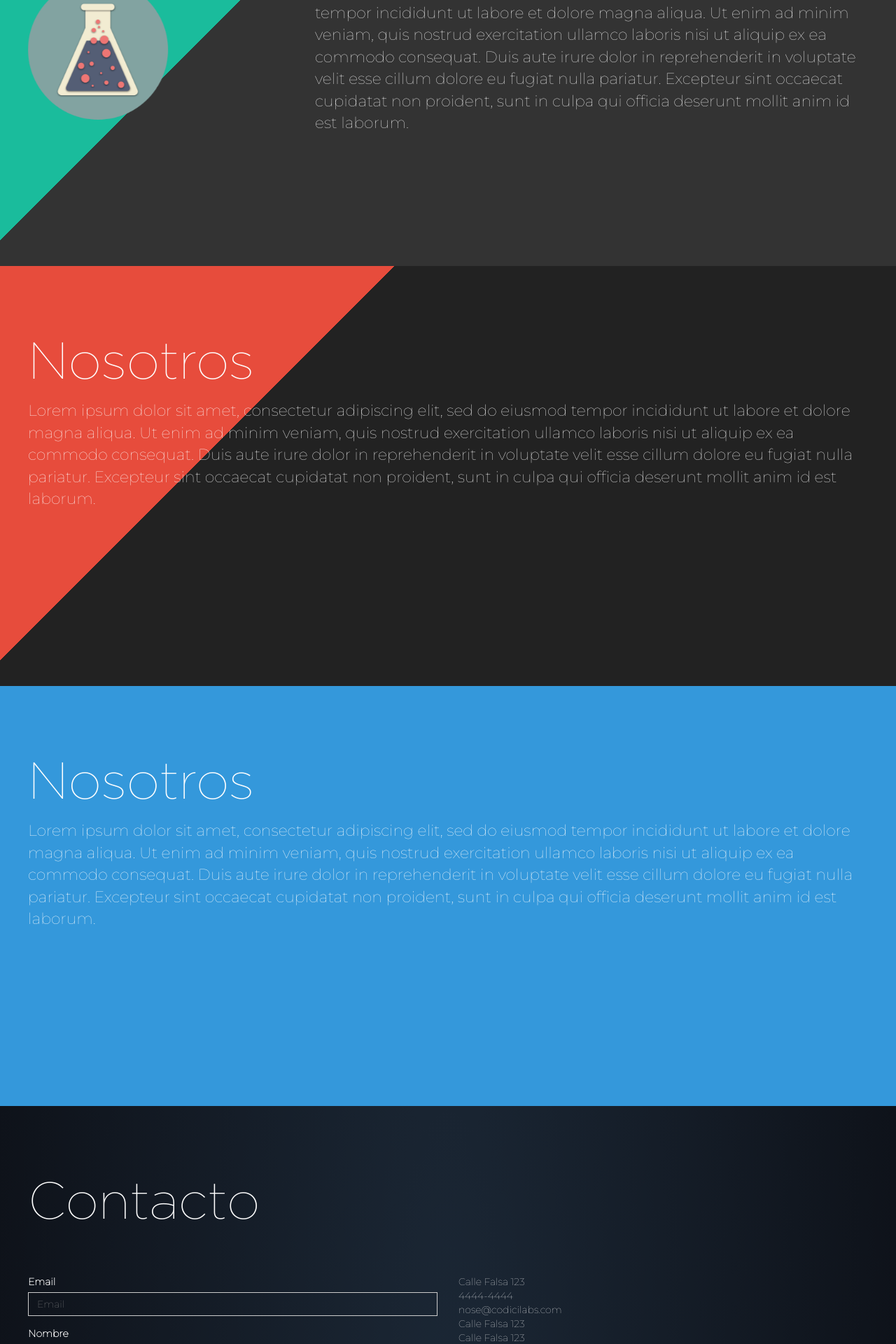
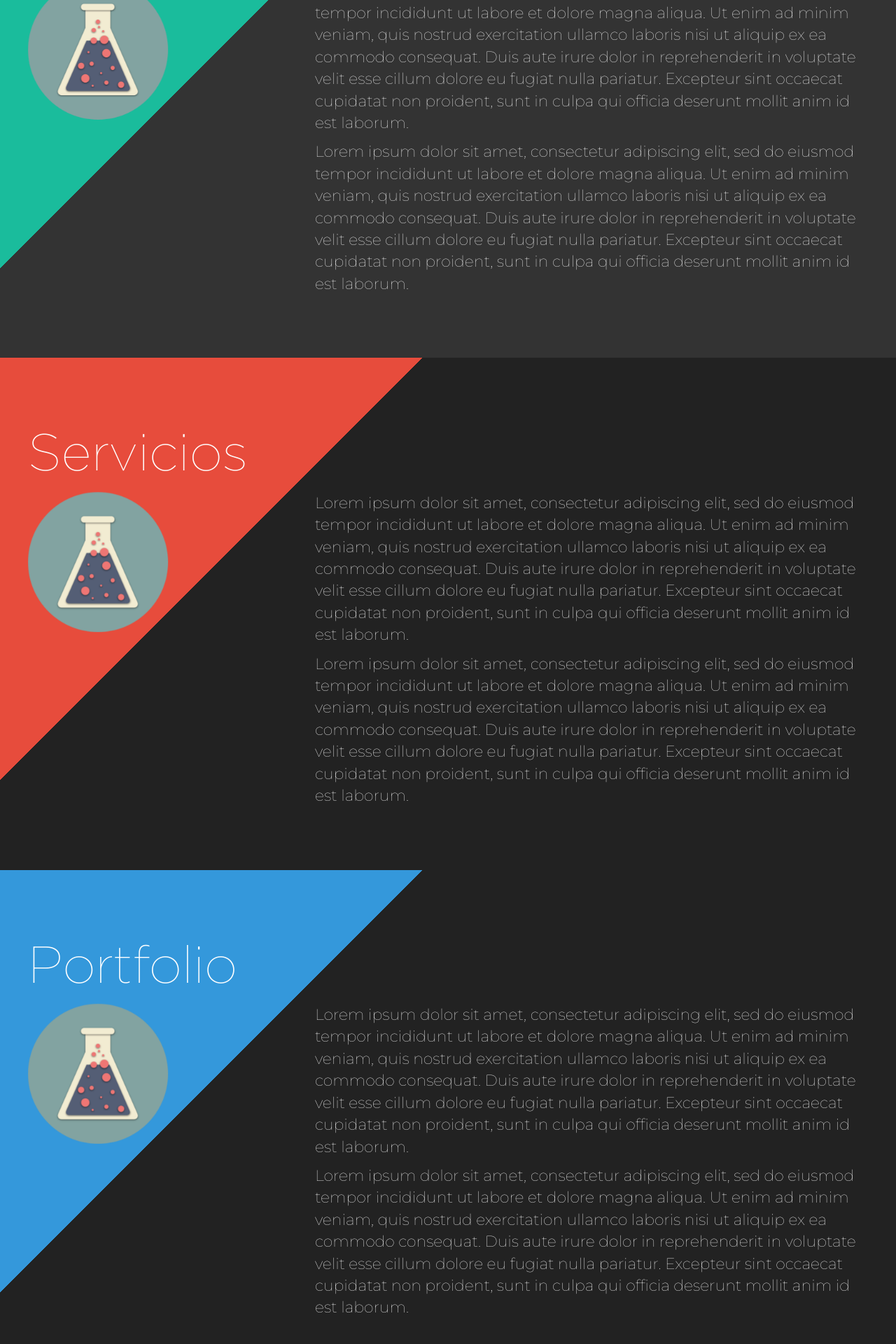
Before and after one commit to codicilabs/landing-page, a PHP site: page /new/index.html in a window 1280 px wide. Shown: the part 1320-3240 px from the top of the page at 70% size. Run offline with PHP 8.4, Linux system fonts and the light colour scheme; some web fonts are replaced.

Commit message:
mejoras de secciones

```diff
--- a/new/css/soon.css
+++ b/new/css/soon.css
@@ -162,7 +162,7 @@ svg{
 /* Nosotros */
 /***************/
 #nosotros{
-	 background: #1abc9c;
+	background: #1abc9c;
     background: -moz-linear-gradient(-45deg, #1abc9c 0%, #1abc9c 30%, #333 30%, #333 100%);
     background: -webkit-gradient(left top, right bottom, color-stop(0%, #1abc9c), color-stop(30%, #1abc9c), color-stop(30%, #333), color-stop(100%, #333));
     background: -webkit-linear-gradient(-45deg, #1abc9c 0%, #1abc9c 30%, #333 30%, #333 100%);
@@ -185,6 +185,21 @@ svg{
     background: -o-linear-gradient(-45deg, #e74c3c 0%, #e74c3c 30%, #222 30%, #222 100%);
     background: -ms-linear-gradient(-45deg, #e74c3c 0%, #e74c3c 30%, #222 30%, #222 100%);
     background: linear-gradient(135deg, #e74c3c 0%, #e74c3c 30%, #222 30%, #222 100%);
+    filter: progid:DXImageTransform.Micro;
+    image-rendering: antialiasing ;
+}
+
+/***************/
+/* portfolio */
+/***************/
+#portfolio{
+	 background: #1abc9c;
+    background: -moz-linear-gradient(-45deg, #3498db 0%, #3498db 30%, #222 30%, #222 100%);
+    background: -webkit-gradient(left top, right bottom, color-stop(0%, #3498db), color-stop(30%, #3498db), color-stop(30%, #222), color-stop(100%, #222));
+    background: -webkit-linear-gradient(-45deg, #3498db 0%, #3498db 30%, #222 30%, #222 100%);
+    background: -o-linear-gradient(-45deg, #3498db 0%, #3498db 30%, #222 30%, #222 100%);
+    background: -ms-linear-gradient(-45deg, #3498db 0%, #3498db 30%, #222 30%, #222 100%);
+    background: linear-gradient(135deg, #3498db 0%, #3498db 30%, #222 30%, #222 100%);
     filter: progid:DXImageTransform.Micro;
     image-rendering: antialiasing ;
 }
--- a/new/index.html
+++ b/new/index.html
@@ -165,28 +165,45 @@
 				<div class="col-md-4 section-icon"><img src="img/school.ico" width="200"></div>
 				<div class="col-md-8">
 					<p>Lorem ipsum dolor sit amet, consectetur adipiscing elit, sed do eiusmod tempor incididunt ut labore et dolore magna aliqua. Ut enim ad minim veniam, quis nostrud exercitation ullamco laboris nisi ut aliquip ex ea commodo consequat. Duis aute irure dolor in reprehenderit in voluptate velit esse cillum dolore eu fugiat nulla pariatur. Excepteur sint occaecat cupidatat non proident, sunt in culpa qui officia deserunt mollit anim id est laborum.</p>
+
+					<p>Lorem ipsum dolor sit amet, consectetur adipiscing elit, sed do eiusmod tempor incididunt ut labore et dolore magna aliqua. Ut enim ad minim veniam, quis nostrud exercitation ullamco laboris nisi ut aliquip ex ea commodo consequat. Duis aute irure dolor in reprehenderit in voluptate velit esse cillum dolore eu fugiat nulla pariatur. Excepteur sint occaecat cupidatat non proident, sunt in culpa qui officia deserunt mollit anim id est laborum.</p>
 				</div>
 			</div>
 		</section>
 		<!--/ Section -->
 		<!-- Section -->
 		<section class="vision rojo" id="vision" data-color="#e74c3c">
-			<h2>Nosotros</h2>
-			<p>Lorem ipsum dolor sit amet, consectetur adipiscing elit, sed do eiusmod tempor incididunt ut labore et dolore magna aliqua. Ut enim ad minim veniam, quis nostrud exercitation ullamco laboris nisi ut aliquip ex ea commodo consequat. Duis aute irure dolor in reprehenderit in voluptate velit esse cillum dolore eu fugiat nulla pariatur. Excepteur sint occaecat cupidatat non proident, sunt in culpa qui officia deserunt mollit anim id est laborum.</p>
+			<h2>Servicios</h2>
+			<div class="row">
+				<div class="col-md-4 section-icon"><img src="img/school.ico" width="200"></div>
+				<div class="col-md-8">
+					<p>Lorem ipsum dolor sit amet, consectetur adipiscing elit, sed do eiusmod tempor incididunt ut labore et dolore magna aliqua. Ut enim ad minim veniam, quis nostrud exercitation ullamco laboris nisi ut aliquip ex ea commodo consequat. Duis aute irure dolor in reprehenderit in voluptate velit esse cillum dolore eu fugiat nulla pariatur. Excepteur sint occaecat cupidatat non proident, sunt in culpa qui officia deserunt mollit anim id est laborum.</p>
+
+					<p>Lorem ipsum dolor sit amet, consectetur adipiscing elit, sed do eiusmod tempor incididunt ut labore et dolore magna aliqua. Ut enim ad minim veniam, quis nostrud exercitation ullamco laboris nisi ut aliquip ex ea commodo consequat. Duis aute irure dolor in reprehenderit in voluptate velit esse cillum dolore eu fugiat nulla pariatur. Excepteur sint occaecat cupidatat non proident, sunt in culpa qui officia deserunt mollit anim id est laborum.</p>
+				</div>
+			</div>
 		</section>
 		<!-- / Section -->
 		<!-- Section -->
 
-		<section class="equipo azul" id="equipo" data-color="#3498db">
-			<h2>Nosotros</h2>
-			<p>Lorem ipsum dolor sit amet, consectetur adipiscing elit, sed do eiusmod tempor incididunt ut labore et dolore magna aliqua. Ut enim ad minim veniam, quis nostrud exercitation ullamco laboris nisi ut aliquip ex ea commodo consequat. Duis aute irure dolor in reprehenderit in voluptate velit esse cillum dolore eu fugiat nulla pariatur. Excepteur sint occaecat cupidatat non proident, sunt in culpa qui officia deserunt mollit anim id est laborum.</p>
+		<section class="portfolio azul" id="portfolio" data-color="#3498db">
+			<h2>Portfolio</h2>
+			<div class="row">
+				<div class="col-md-4 section-icon"><img src="img/school.ico" width="200"></div>
+				<div class="col-md-8">
+					<p>Lorem ipsum dolor sit amet, consectetur adipiscing elit, sed do eiusmod tempor incididunt ut labore et dolore magna aliqua. Ut enim ad minim veniam, quis nostrud exercitation ullamco laboris nisi ut aliquip ex ea commodo consequat. Duis aute irure dolor in reprehenderit in voluptate velit esse cillum dolore eu fugiat nulla pariatur. Excepteur sint occaecat cupidatat non proident, sunt in culpa qui officia deserunt mollit anim id est laborum.</p>
+
+					<p>Lorem ipsum dolor sit amet, consectetur adipiscing elit, sed do eiusmod tempor incididunt ut labore et dolore magna aliqua. Ut enim ad minim veniam, quis nostrud exercitation ullamco laboris nisi ut aliquip ex ea commodo consequat. Duis aute irure dolor in reprehenderit in voluptate velit esse cillum dolore eu fugiat nulla pariatur. Excepteur sint occaecat cupidatat non proident, sunt in culpa qui officia deserunt mollit anim id est laborum.</p>
+				</div>
+			</div>
 		</section>
 		<!-- / Section -->
 
-		<section class="contacto" id="contacto" data-color="#3498db">
+		<div class="container-fluid">
+		<section class="contacto container" id="contacto" data-color="#3498db">
 			<h2>Contacto</h2>
 			<div class="row form">
-				<div class="col-md-6">
+				<div class="col-md-12">
 					<form>
 					  <div class="form-group">
 					    <label for="email">Email</label>
@@ -202,15 +219,10 @@
 					  </div>
 					</form>
 				</div>
-				<div class="col-md-6 info">
-					Calle Falsa 123 <br />
-					4444-4444 <br />
-					nose@codicilabs.com <br />
-					Calle Falsa 123 <br />
-					Calle Falsa 123 <br />
-				</div>
+
 			</div>
 		</section>
+		</div>
 		<!-- / Section -->
 
 
```
